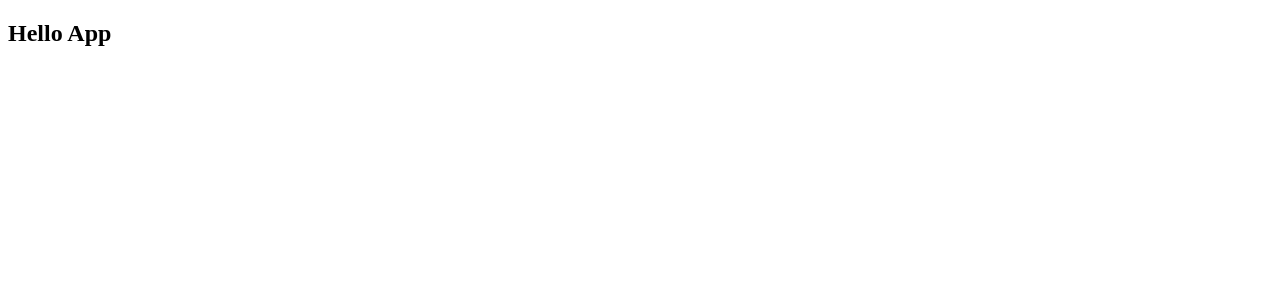
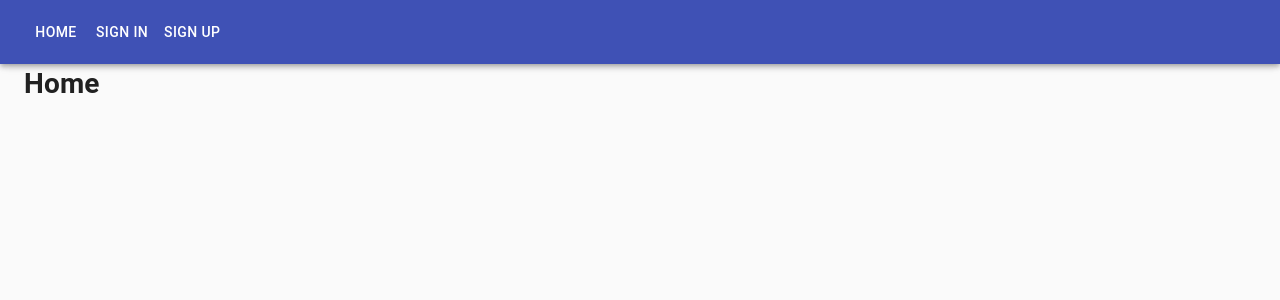
Before and after one commit to jjdevco/Social_MERN_App, a React (Create React App) app in the folder client/: page / in a window 1280 px wide. Shown: the top 300 px of the page. Built offline with nearby package versions, Linux system fonts and the light colour scheme.

Commit message:
add react-router-dom and material-ui libraries, create initial routes home, signin and signup, create navbar component

```diff
--- a/client/package.json
+++ b/client/package.json
@@ -3,11 +3,13 @@
   "version": "0.1.0",
   "private": true,
   "dependencies": {
+    "@material-ui/core": "^4.9.13",
     "@testing-library/jest-dom": "^4.2.4",
     "@testing-library/react": "^9.5.0",
     "@testing-library/user-event": "^7.2.1",
     "react": "^16.13.1",
     "react-dom": "^16.13.1",
+    "react-router-dom": "^5.1.2",
     "react-scripts": "3.4.1"
   },
   "scripts": {
--- a/client/src/App.js
+++ b/client/src/App.js
@@ -1,11 +1,36 @@
 import React from "react";
+import { BrowserRouter as Router, Route, Switch } from "react-router-dom";
+
+// Pages
+import Home from "./pages/Home";
+import SignIn from "./pages/SignIn";
+import SignUp from "./pages/SignUp";
+
+// App Components
+import NavBar from "./components/NavBar";
+
+// MUI Components
+import CssBaseline from "@material-ui/core/CssBaseline";
+import Container from "@material-ui/core/Container";
 
 function App() {
   return (
     <div className="App">
-      <header>
-        <h2>Hello App</h2>
-      </header>
+      <CssBaseline />
+      <Router>
+        <header>
+          <NavBar />
+        </header>
+        <main>
+          <Container style={{ marginTop: "64px" }}>
+            <Switch>
+              <Route path="/" component={Home} exact />
+              <Route path="/signin" component={SignIn} />
+              <Route path="/signup" component={SignUp} />
+            </Switch>
+          </Container>
+        </main>
+      </Router>
     </div>
   );
 }
--- /dev/null
+++ b/client/src/components/NavBar.js
@@ -0,0 +1,27 @@
+import React from "react";
+import Link from "react-router-dom/Link";
+
+// MUI Components
+import AppBar from "@material-ui/core/AppBar";
+import Toolbar from "@material-ui/core/Toolbar";
+import Button from "@material-ui/core/Button";
+
+function NavBar(props) {
+  return (
+    <AppBar>
+      <Toolbar>
+        <Button color="inherit" component={Link} to="/">
+          Home
+        </Button>
+        <Button color="inherit" component={Link} to="/signin">
+          Sign In
+        </Button>
+        <Button color="inherit" component={Link} to="/signup">
+          Sign Up
+        </Button>
+      </Toolbar>
+    </AppBar>
+  );
+}
+
+export default NavBar;
--- /dev/null
+++ b/client/src/pages/Home.js
@@ -0,0 +1,11 @@
+import React from "react";
+
+function Home(props) {
+  return (
+    <div>
+      <h1>Home</h1>
+    </div>
+  );
+}
+
+export default Home;
--- /dev/null
+++ b/client/src/pages/SignIn.js
@@ -0,0 +1,11 @@
+import React from "react";
+
+function SignIn(props) {
+  return (
+    <div>
+      <h1>SignIn</h1>
+    </div>
+  );
+}
+
+export default SignIn;
--- /dev/null
+++ b/client/src/pages/SignUp.js
@@ -0,0 +1,11 @@
+import React from "react";
+
+function SignUp(props) {
+  return (
+    <div>
+      <h1>SignUp</h1>
+    </div>
+  );
+}
+
+export default SignUp;
```
Also changed, not shown: 1 other file (tests, documents, lock files or other folders).
